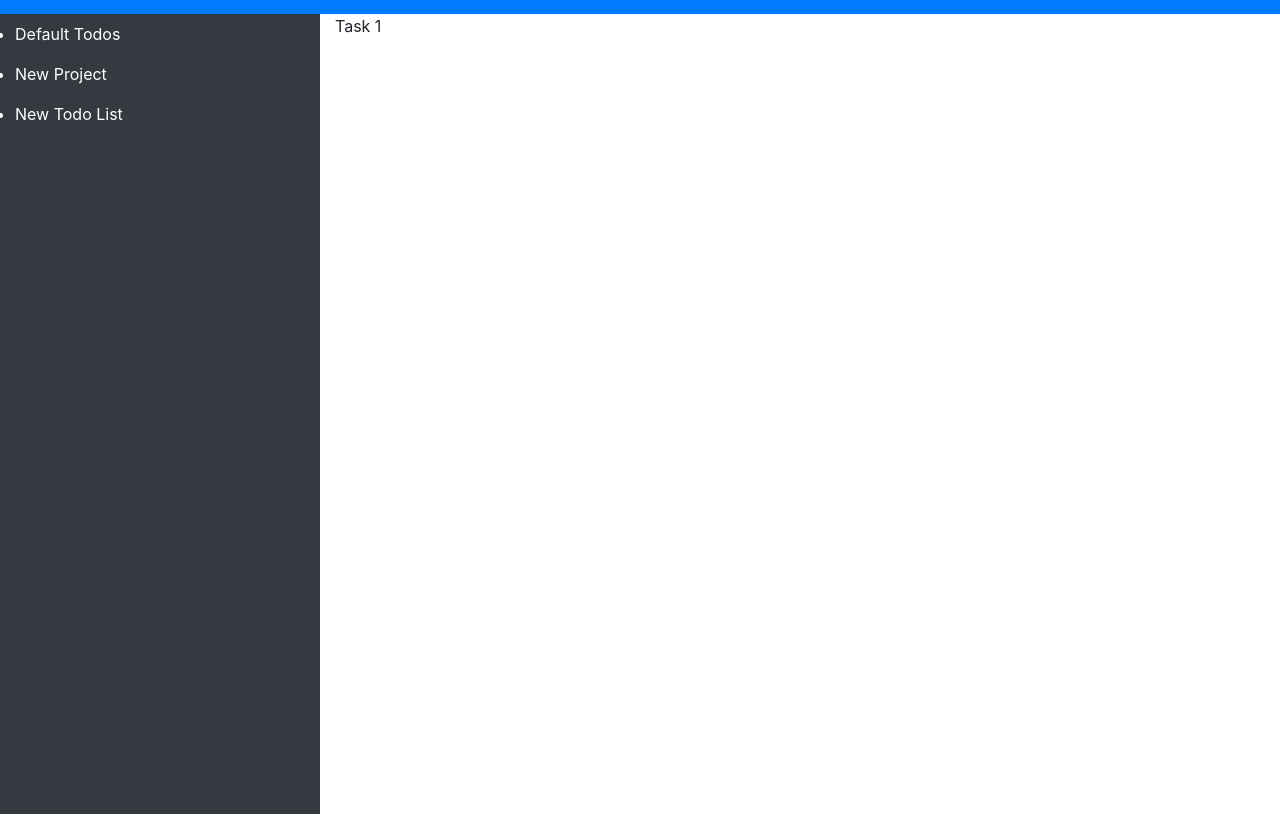
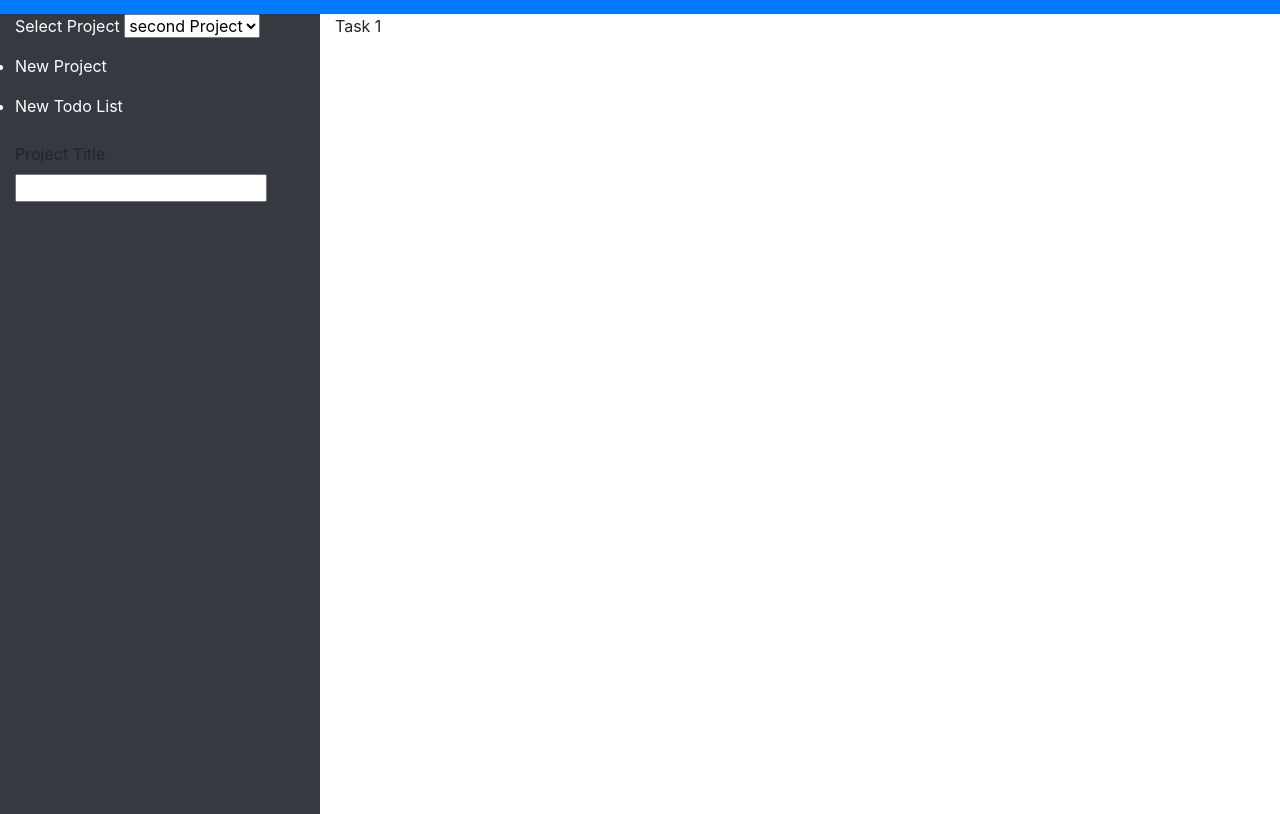
Before and after one commit to jamezjaz/Todo_List_App, a website built with webpack: page dist/index.html in a window 1280 px wide. Shown: the part 66-880 px from the top of the page. Built offline with nearby package versions, Linux system fonts and the light colour scheme.

Commit message:
docs: implements project select feature

```diff
--- a/src/index.js
+++ b/src/index.js
@@ -1,34 +1,51 @@
 import projectObj from './project';
 import todoObj from './todo';
 import {
-  mainContent, todos, todoPara, todoContents,
+  mainContent, todos, todoPara, todoContents, mySelect, option,
 } from './selectors';
 
 const allProjects = [];
 
+const selectOption = () => {
+  allProjects.forEach((proj) => {
+    option.innerHTML = proj.projectTitle;
+    mySelect.appendChild(option);
+  });
+};
+
 const showCurrentProject = (currentProject) => {
   allProjects.forEach((proj) => {
-    if (proj === currentProject) {
-      for (let i = 0; i < proj.todoList.length; i += 1) {
-        todoPara.innerHTML = proj.todoList[i].title;
-        // todoPara.innerHTML = proj.todoList[i].description;
-        alert('Project created successfully');
-        todos.appendChild(todoPara);
-        mainContent.appendChild(todos);
+    if (proj.projectTitle === currentProject) {
+      if (proj.todoList.length > 0) {
+        for (let i = 0; i < proj.todoList.length; i += 1) {
+          todoPara.innerHTML = proj.todoList[i].title;
+          todos.appendChild(todoPara);
+          mainContent.appendChild(todos);
+          alert('Project created successfully');
+        }
+      } else {
+        todoDetails.innerHTML = 'No Todos';
       }
-    } else {
-      alert('No Todos');
     }
   });
 };
 
 const defaults = () => {
   const defaultProject = projectObj('Default Project');
+  const secondProject = projectObj('second Project');
   const defaultTodo = todoObj('Task 1', 'Default', '21/11/2020', 'High');
+  const secondTodo = todoObj('Second Task', 'Description', '01/01/2021', 'Medium');
   defaultProject.todoList.push(defaultTodo);
+  secondProject.todoList.push(secondTodo);
   allProjects.push(defaultProject);
+  allProjects.push(secondProject);
   const currentProject = defaultProject;
-  showCurrentProject(currentProject);
+  showCurrentProject(currentProject.projectTitle);
+  selectOption();
 };
 
 defaults();
+
+mySelect.onchange = () => {
+  showCurrentProject(mySelect.value);
+};
--- a/src/selectors.js
+++ b/src/selectors.js
@@ -1,10 +1,11 @@
 const mainContent = document.getElementById('content');
-
 const todos = document.createElement('div');
 const todoPara = document.createElement('p');
+const mySelect = document.querySelector('#mySelect');
+const option = document.createElement('option');
 
 const todoContents = todoPara.innerHTML;
 
 export {
-  mainContent, todos, todoPara, todoContents,
+  mainContent, todos, todoPara, todoContents, mySelect, option,
 };
```
Also changed, not shown: dist/index.html, dist/main.js.
